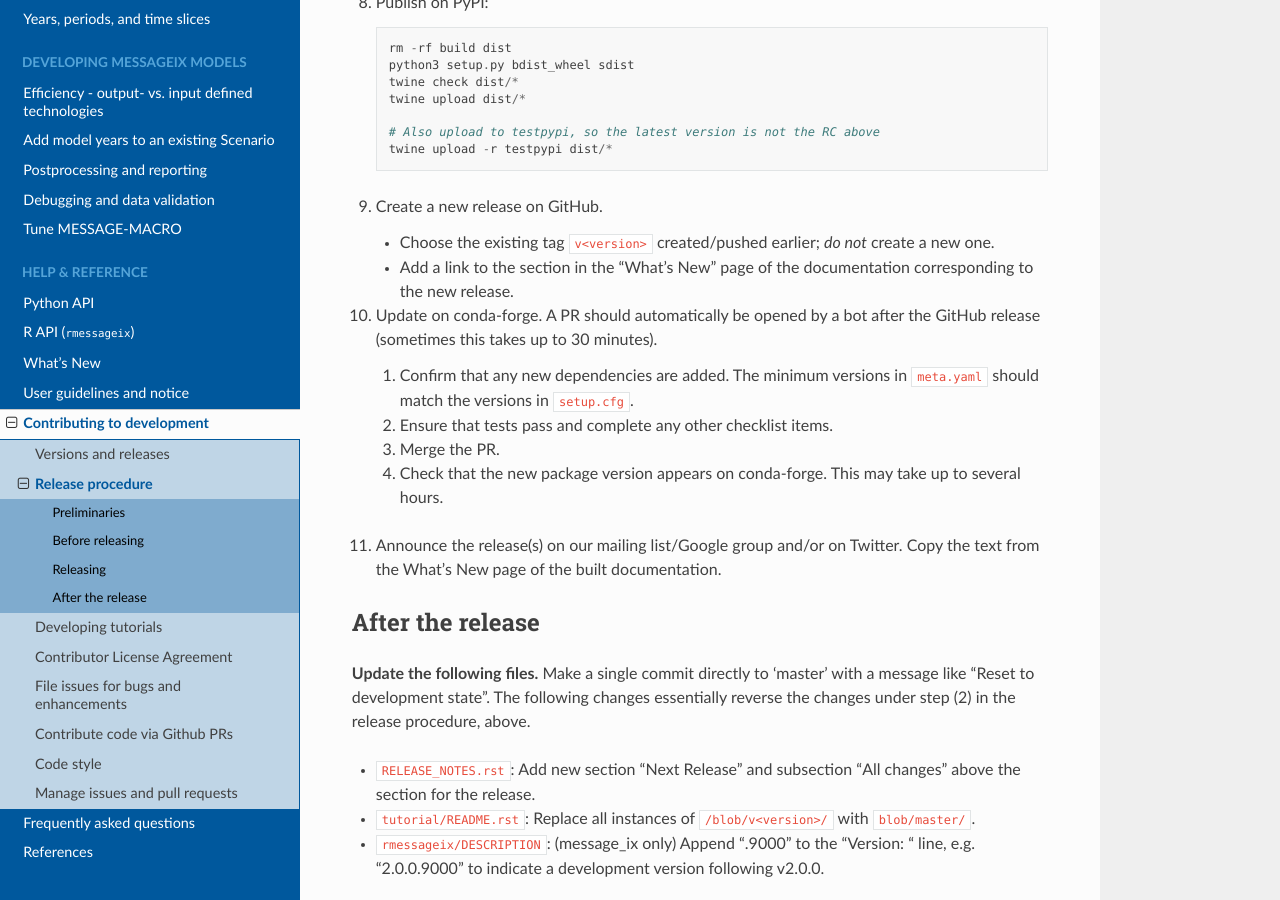
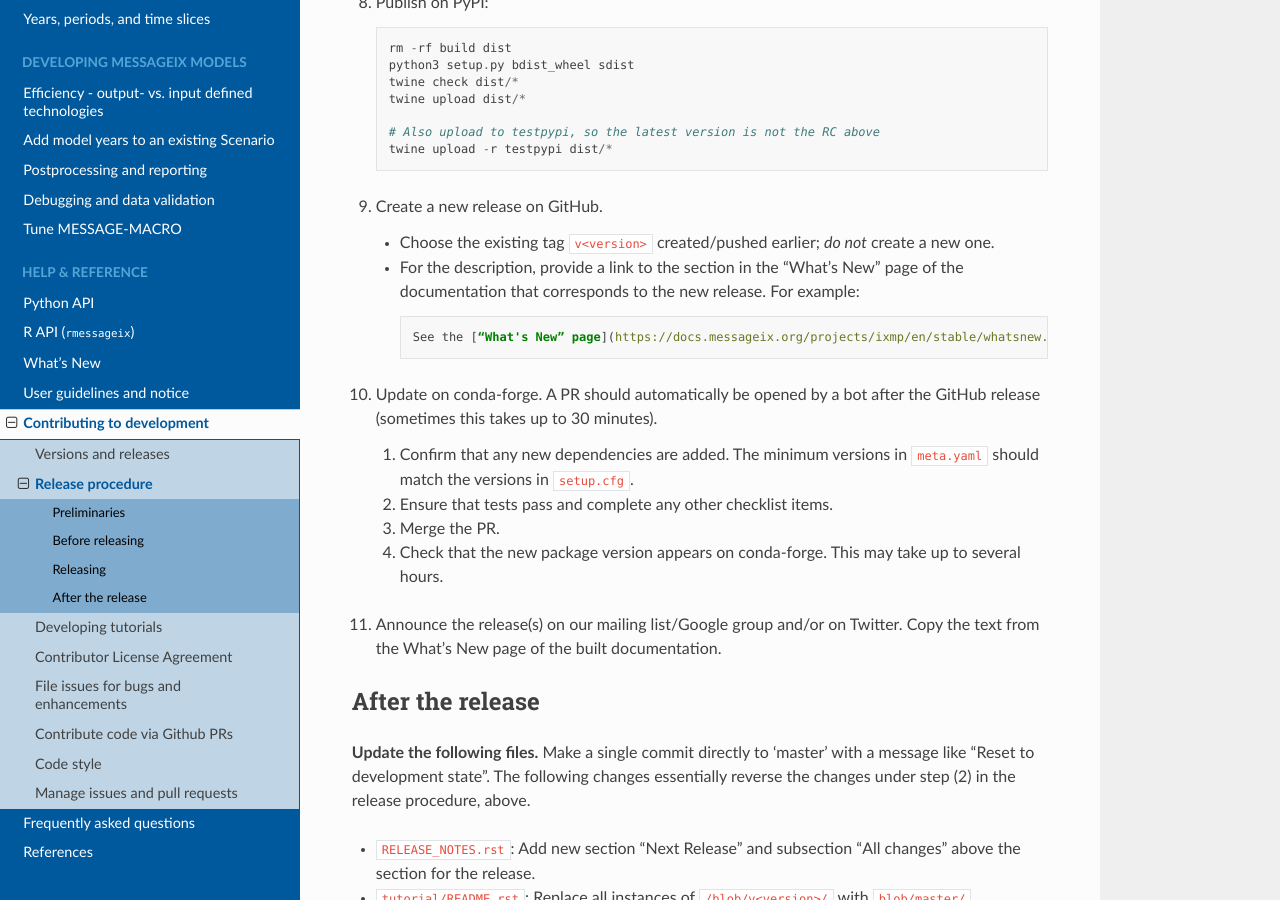
Before and after one commit to iiasa/message_ix, a Sphinx documentation site: the page built from doc/contrib/release.rst, in a window 1280 px wide and 900 px high, scrolled down 2721 px. Built offline with Sphinx 7.4.7 and the Read the Docs theme 2.0.0, drawn with Linux system fonts in a browser that asks for light colours; pages that are not in the unit, such as notebooks, are missing from menus.

Commit message:
Add detail to release procedure

```diff
--- a/doc/contrib/release.rst
+++ b/doc/contrib/release.rst
@@ -129,7 +129,13 @@ Releasing
 9. Create a new release on GitHub.
 
    - Choose the existing tag ``v<version>`` created/pushed earlier; *do not* create a new one.
-   - Add a link to the section in the “What's New” page of the documentation corresponding to the new release.
+   - For the description, provide a link to the section in the “What's New” page of the documentation that corresponds to the new release.
+     For example:
+
+     .. code-block:: markdown
+
+        See the [“What's New” page](https://docs.messageix.org/projects/ixmp/en/stable/whatsnew.html#v3-1-0-2020-08-28) in the ixmp documentation for a list of all changes.
+
 
 10. Update on conda-forge.
     A PR should automatically be opened by a bot after the GitHub release (sometimes this takes up to 30 minutes).
```
